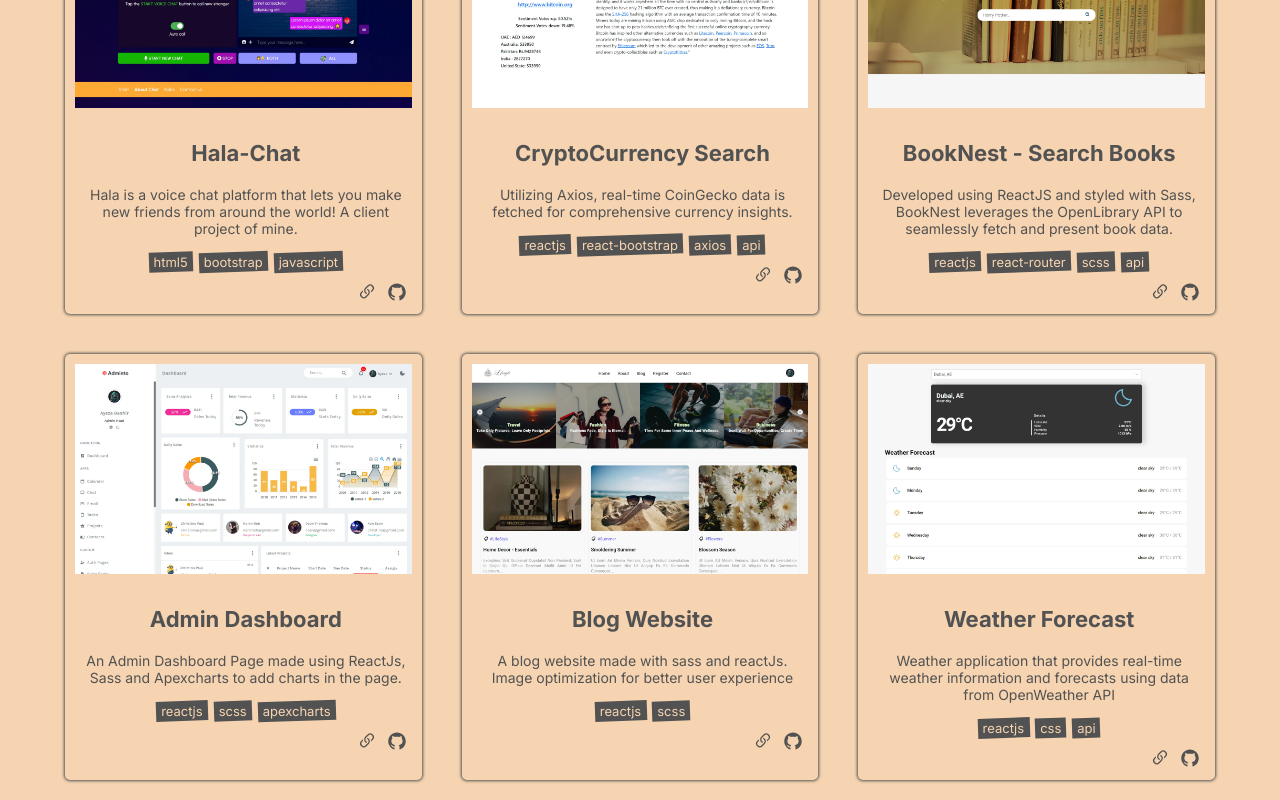
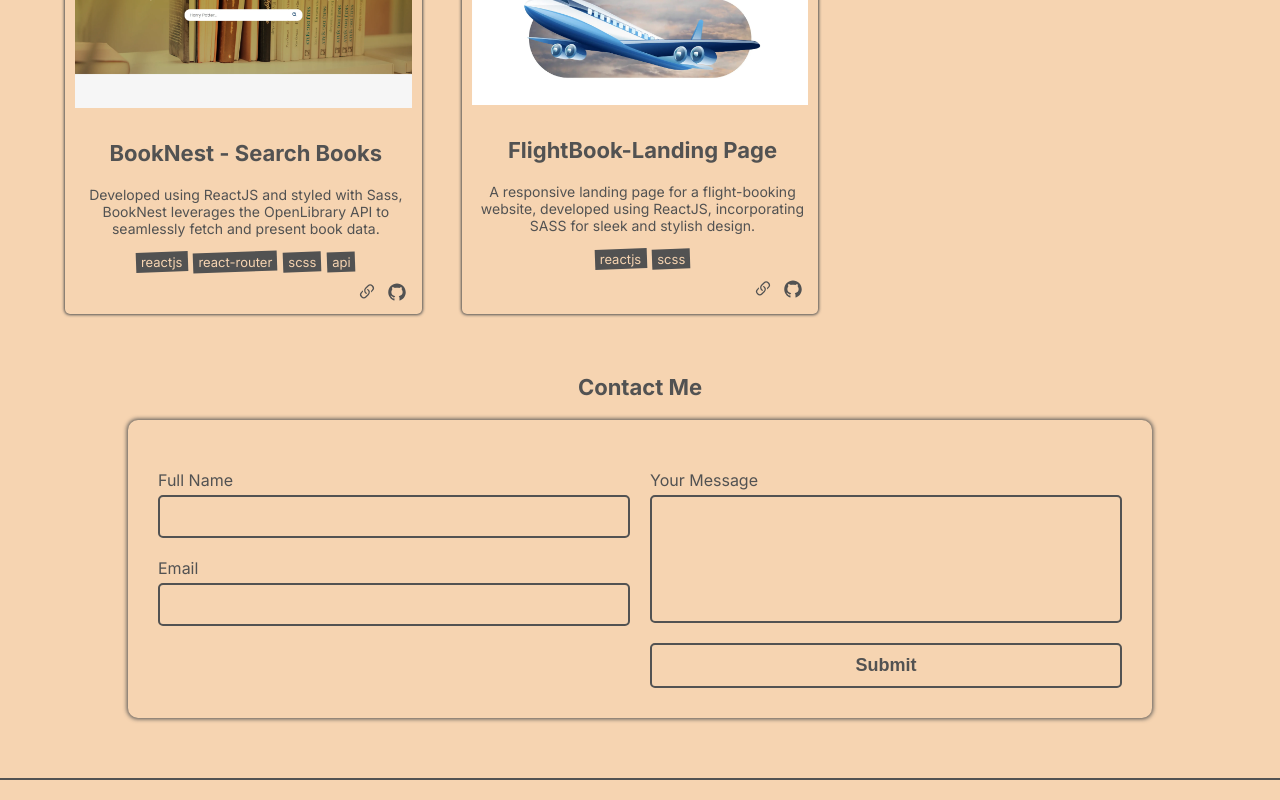
Before and after one commit to ayezabashir/My-Portfolio, a React (Vite) app: page / in a window 1280 px wide. Shown: the part 1980-2780 px from the top of the page. Built offline with nearby package versions, Linux system fonts and the light colour scheme.

Commit message:
projects

```diff
--- a/src/components/projects/Projects.jsx
+++ b/src/components/projects/Projects.jsx
@@ -1,29 +1,14 @@
 import { BsLink45Deg } from 'react-icons/bs'
 import { AiFillGithub } from 'react-icons/ai'
-
-import abelton from '/images/ableton-clone.webp'
 import backstagetalk from '/images/backstagetalk.webp'
-import admindash from '/images/admin-dashboard.webp'
-import blog from '/images/blog-website.webp'
 import flightbook from '/images/flightbook-landingpage.jpg'
 import booknest from '/images/book-nest-search.webp'
-import weather from '/images/weather-app.webp'
 import crypto from '/images/crytpocurrency-search.webp'
-import halachat from '/images/hala-chat.webp'
 import gptzero from '/images/gpt-zero.webp'
 
 const allProjects = [
     {
         id: 1,
-        project_cover: abelton,
-        project_name: 'Abelton Clone',
-        project_desc: 'A resposive ReactJS and Sass-powered Ableton website clone - A frontend-practice project challenge.',
-        project_languages: ['reactjs', 'scss'],
-        project_live_link: 'https://ableton-clone-six.vercel.app/',
-        project_github_link: 'https://github.com/ayezabashir/Ableton-Clone'
-    },
-    {
-        id: 2,
         project_cover: backstagetalk,
         project_name: 'BackStage Talk Magazine',
         project_desc: 'Developed this Backstage-Talk-Magazine website clone using ReactJs and pure CSS - A frontend-practice project challenge.',
@@ -32,7 +17,7 @@ const allProjects = [
         project_github_link: 'https://github.com/ayezabashir/backstage-talk-magazine-clone'
     },
     {
-        id: 3,
+        id: 2,
         project_cover: gptzero,
         project_name: 'Gpt-Zero Clone',
         project_desc: 'Developed a clone of GPT-zero Landing page using ReactJS and TailwindCSS.',
@@ -42,16 +27,7 @@ const allProjects = [
 
     },
     {
-        id: 4,
-        project_cover: halachat,
-        project_name: 'Hala-Chat',
-        project_desc: 'Hala is a voice chat platform that lets you make new friends from around the world! A client project of mine.',
-        project_languages: ['html5', 'bootstrap', 'javascript'],
-        project_live_link: 'https://hala-chat.vercel.app/',
-        project_github_link: 'https://github.com/ayezabashir/HalaChat'
-    },
-    {
-        id: 5,
+        id: 3,
         project_cover: crypto,
         project_name: 'CryptoCurrency Search',
         project_desc: 'Utilizing Axios, real-time CoinGecko data is fetched for comprehensive currency insights.',
@@ -60,7 +36,7 @@ const allProjects = [
         project_github_link: 'https://github.com/ayezabashir/Crytpocurrency-Search'
     },
     {
-        id: 6,
+        id: 4,
         project_cover: booknest,
         project_name: 'BookNest - Search Books',
         project_desc: 'Developed using ReactJS and styled with Sass, BookNest leverages the OpenLibrary API to seamlessly fetch and present book data.',
@@ -69,34 +45,7 @@ const allProjects = [
         project_github_link: 'https://github.com/ayezabashir/BookNest-SearchBooks'
     },
     {
-        id: 7,
-        project_cover: admindash,
-        project_name: 'Admin Dashboard',
-        project_desc: 'An Admin Dashboard Page made using ReactJs, Sass and Apexcharts to add charts in the page.',
-        project_languages: ['reactjs', 'scss', 'apexcharts'],
-        project_live_link: 'https://react-js-admin-dashboard-zeta.vercel.app/',
-        project_github_link: 'https://github.com/ayezabashir/ReactJs-AdminDashboard'
-    },
-    {
-        id: 8,
-        project_cover: blog,
-        project_name: 'Blog Website',
-        project_desc: 'A blog website made with sass and reactJs. Image optimization for better user experience',
-        project_languages: ['reactjs', 'scss'],
-        project_live_link: 'https://react-js-blog-webssite.vercel.app/',
-        project_github_link: 'https://github.com/ayezabashir/ReactJS-BlogWebssite'
-    },
-    {
-        id: 9,
-        project_cover: weather,
-        project_name: 'Weather Forecast',
-        project_desc: 'Weather application that provides real-time weather information and forecasts using data from OpenWeather API',
-        project_languages: ['reactjs', 'css', 'api'],
-        project_live_link: 'https://react-js-weather-app-ebon.vercel.app/',
-        project_github_link: 'https://github.com/ayezabashir/ReactJS-Weather-Forecasts'
-    },
-    {
-        id: 10,
+        id: 5,
         project_cover: flightbook,
         project_name: 'FlightBook-Landing Page',
         project_desc: 'A responsive landing page for a flight-booking website, developed using ReactJS, incorporating SASS for sleek and stylish design.',
```
